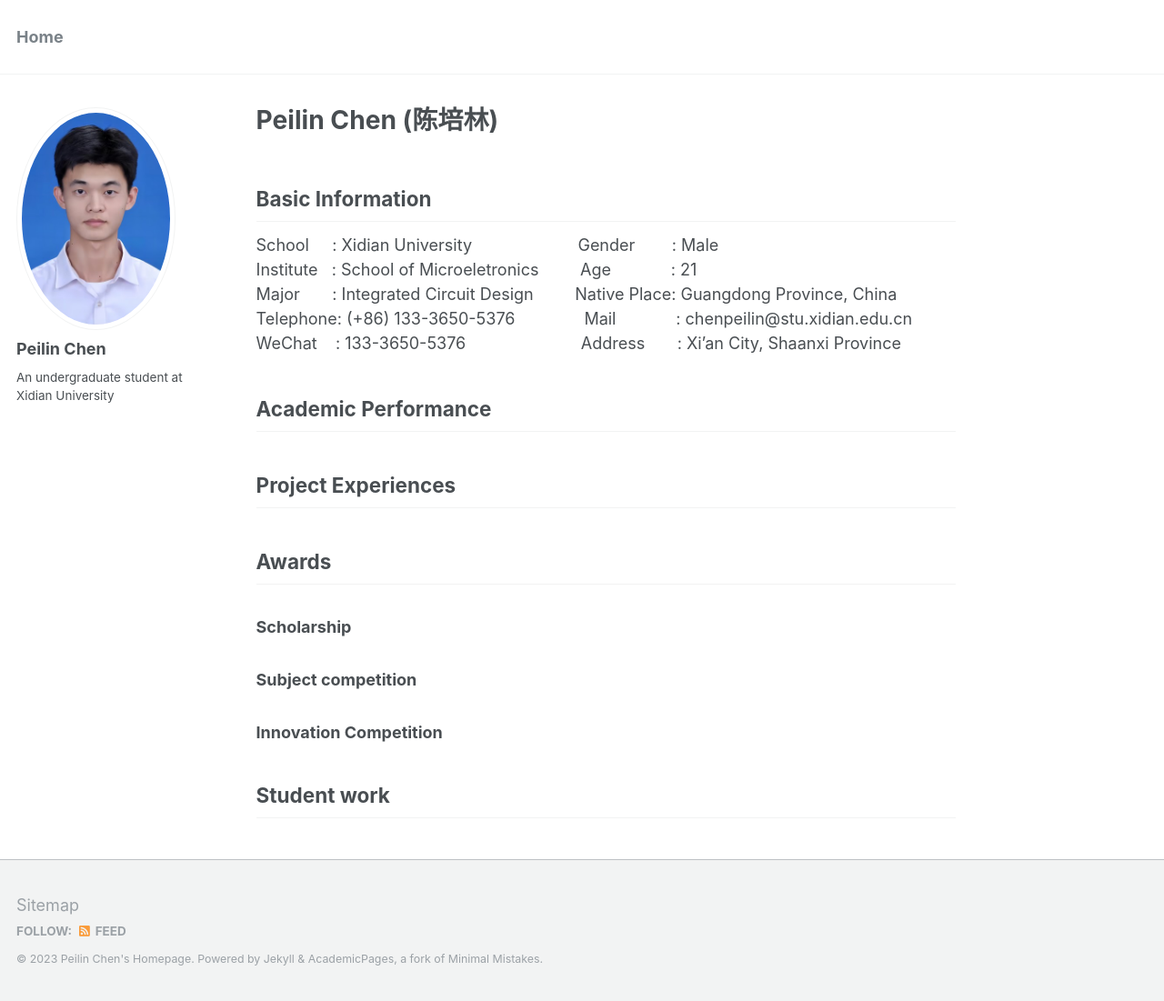
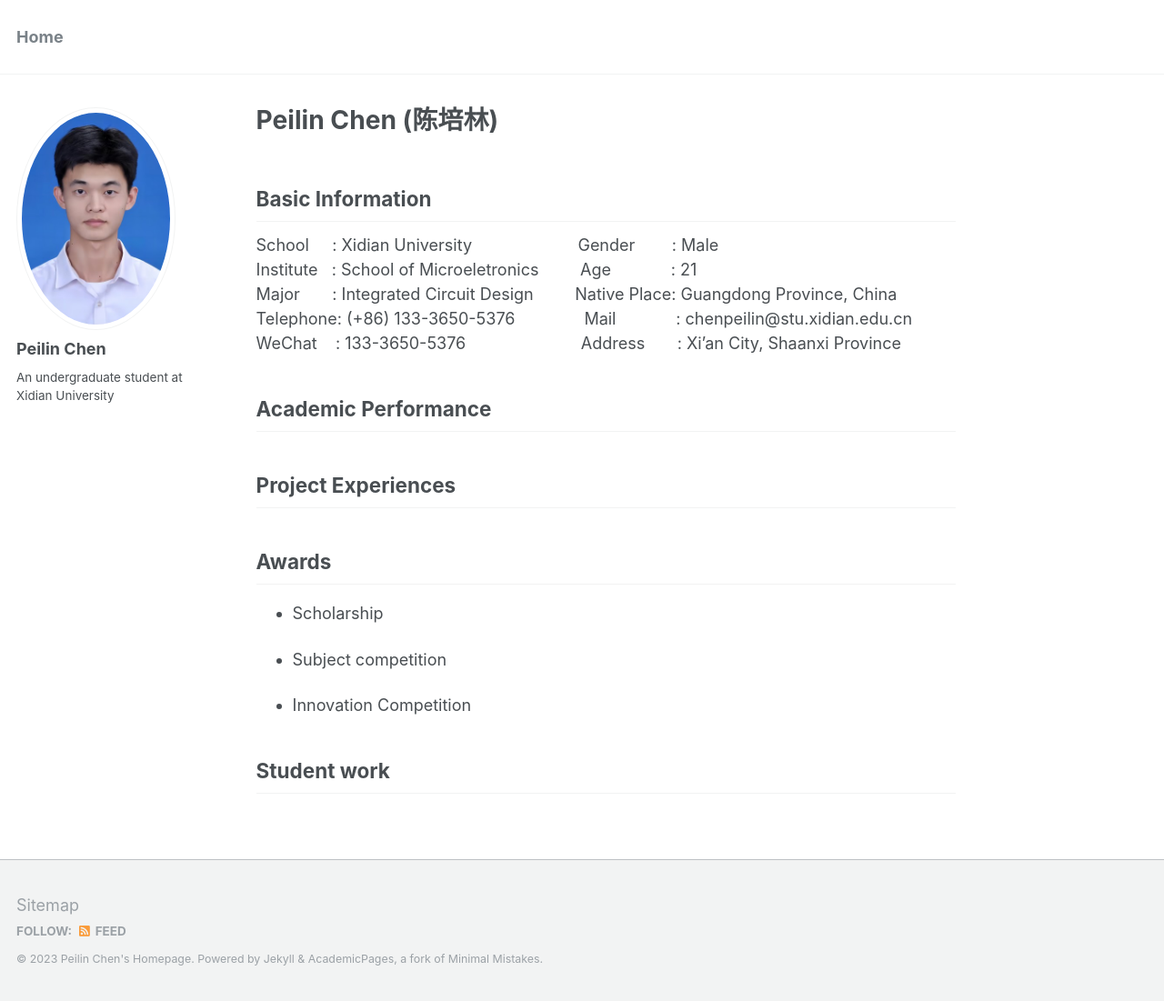
Before and after one commit to peilin-chen/peilin-chen.github.io, a Jekyll site: the page built from _pages/about.md, in a window 1280 px wide and 1101 px high. Shown: the whole window at 91% size. Built offline with Jekyll 4.4.1, drawn with Linux system fonts in a browser that asks for light colours.

```diff
--- a/_pages/about.md
+++ b/_pages/about.md
@@ -23,10 +23,10 @@ WeChat&nbsp;&nbsp;&nbsp;&nbsp;:&nbsp;133-3650-5376&nbsp;&nbsp;&nbsp;&nbsp;&nbsp;
 
 
 ## Awards
-### Scholarship
+* Scholarship
 
-### Subject competition
+* Subject competition
 
-### Innovation Competition
+* Innovation Competition
 
 ## Student work
```
